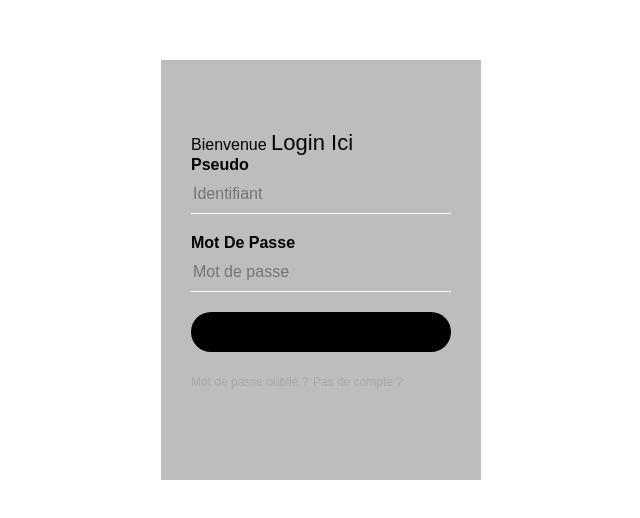
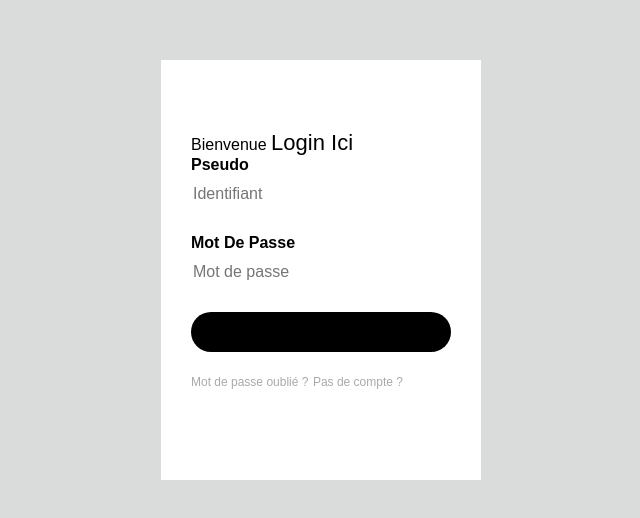
Before and after one commit to Vellrox/Roblox_Jeux, a plain HTML site: page index.html in a window 1280 px wide. Shown: the part 130-648 px from the top of the page, without its empty margins (319-959 px from the left). Drawn offline with Linux system fonts and the light colour scheme.

Commit message:
Update style.css

```diff
--- a/style.css
+++ b/style.css
@@ -1,7 +1,7 @@
 body{
     margin: 0;
     padding: 0;
-    background: white;
+    background: #DADBDB;
     background-size: cover;
     background-position: center;
     font-family: sans-serif;
@@ -10,7 +10,7 @@ body{
 .loginbox{
     width: 320px;
     height: 420px;
-    background: #BCBDBD;
+    background: white;
     color: black;
     top: 50%;
     left: 50%;
```
